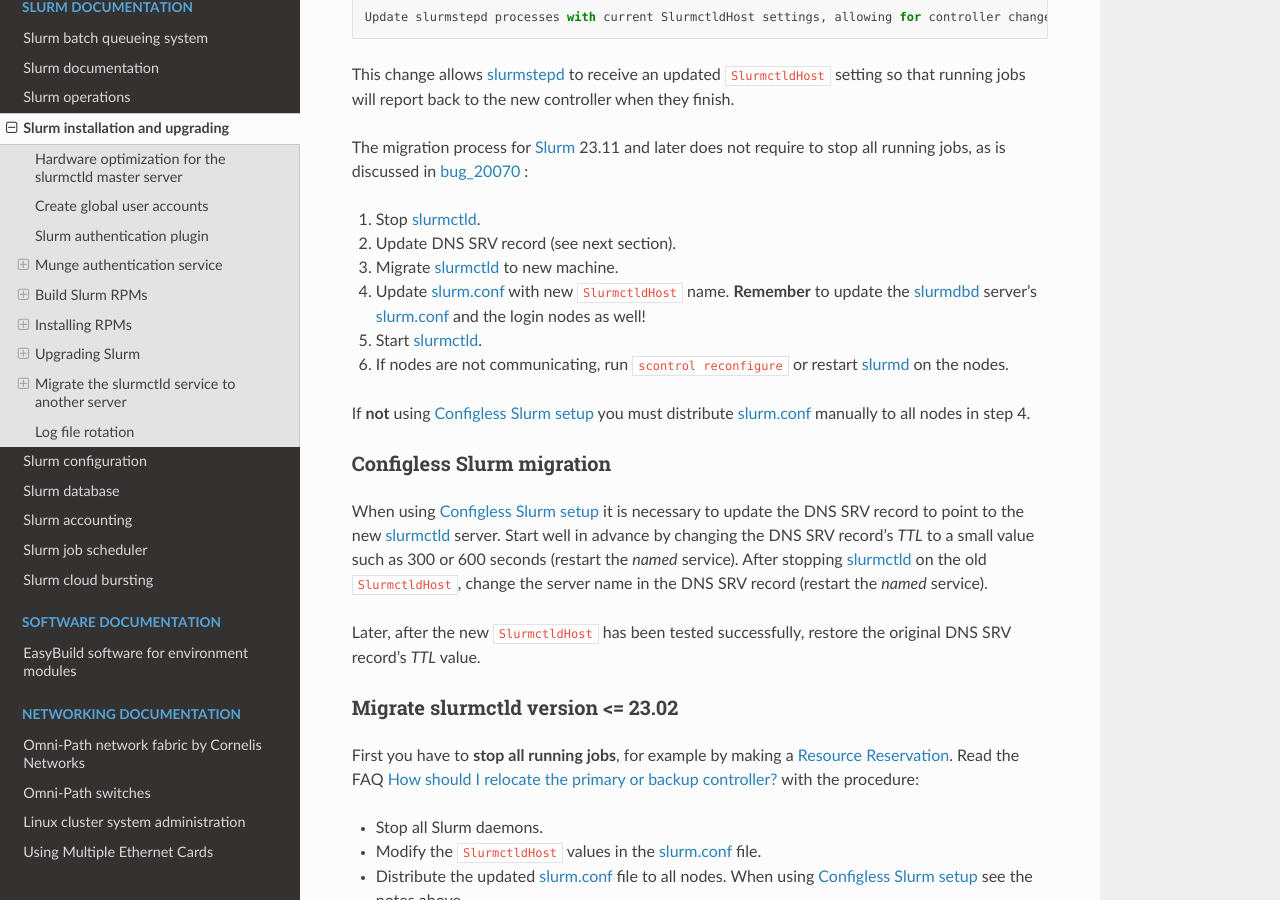
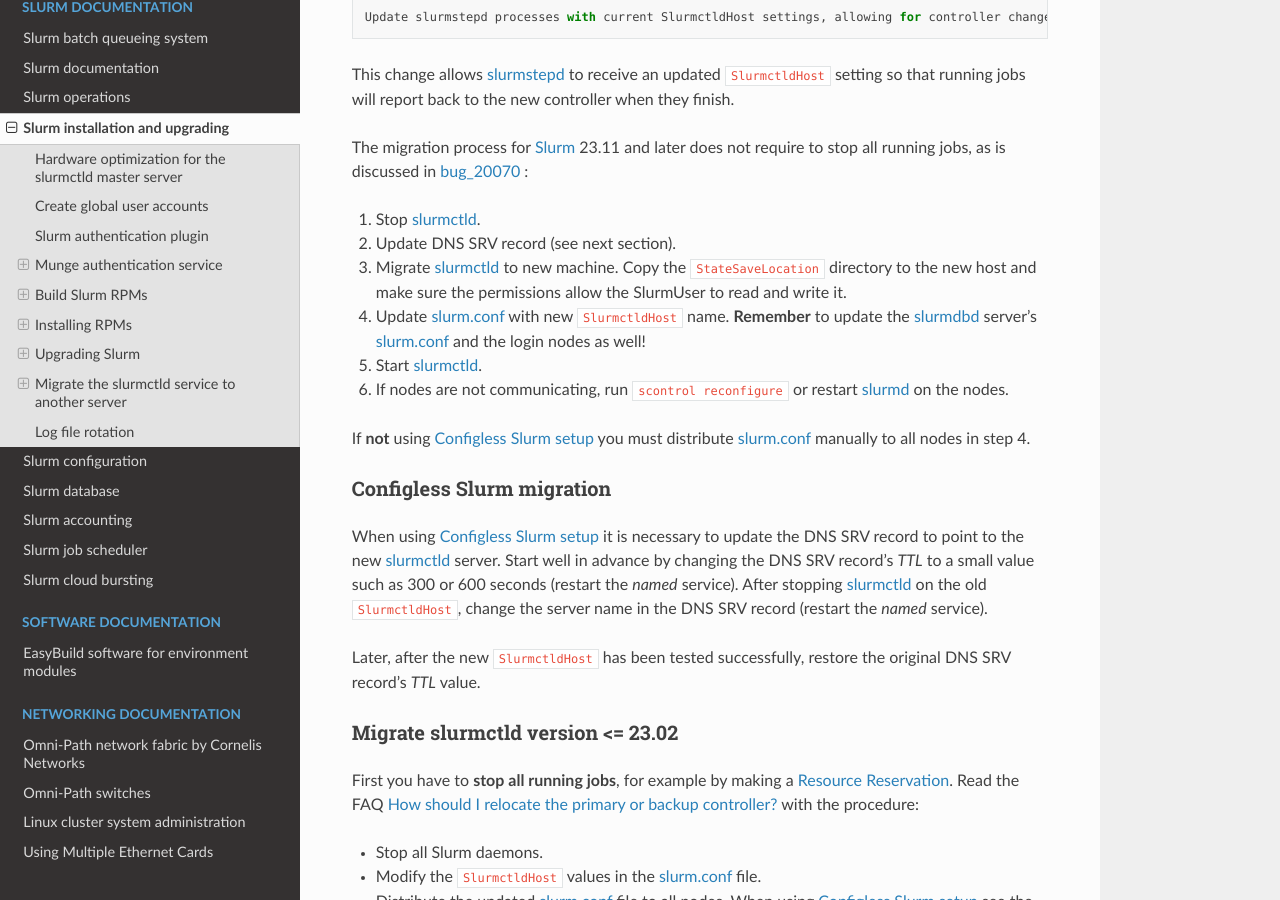
Before and after one commit to OleHolmNielsen/Niflheim_system, a Sphinx documentation site: the page built from docs/Slurm_installation.rst, in a window 1280 px wide and 900 px high, scrolled down 23570 px. Built offline with Sphinx 7.4.7 and the Read the Docs theme 2.0.0, drawn with Linux system fonts in a browser that asks for light colours.

Commit message:
Copy StateSaveLocation

```diff
--- a/docs/Slurm_installation.rst
+++ b/docs/Slurm_installation.rst
@@ -1005,6 +1005,7 @@ as is discussed in bug_20070_ :
 1. Stop slurmctld_.
 2. Update DNS SRV record (see next section).
 3. Migrate slurmctld_ to new machine.
+   Copy the ``StateSaveLocation`` directory to the new host and make sure the permissions allow the SlurmUser to read and write it.
 4. Update slurm.conf_ with new ``SlurmctldHost`` name.
    **Remember** to update the slurmdbd_ server's slurm.conf_ and the login nodes as well!
 5. Start slurmctld_.
```
